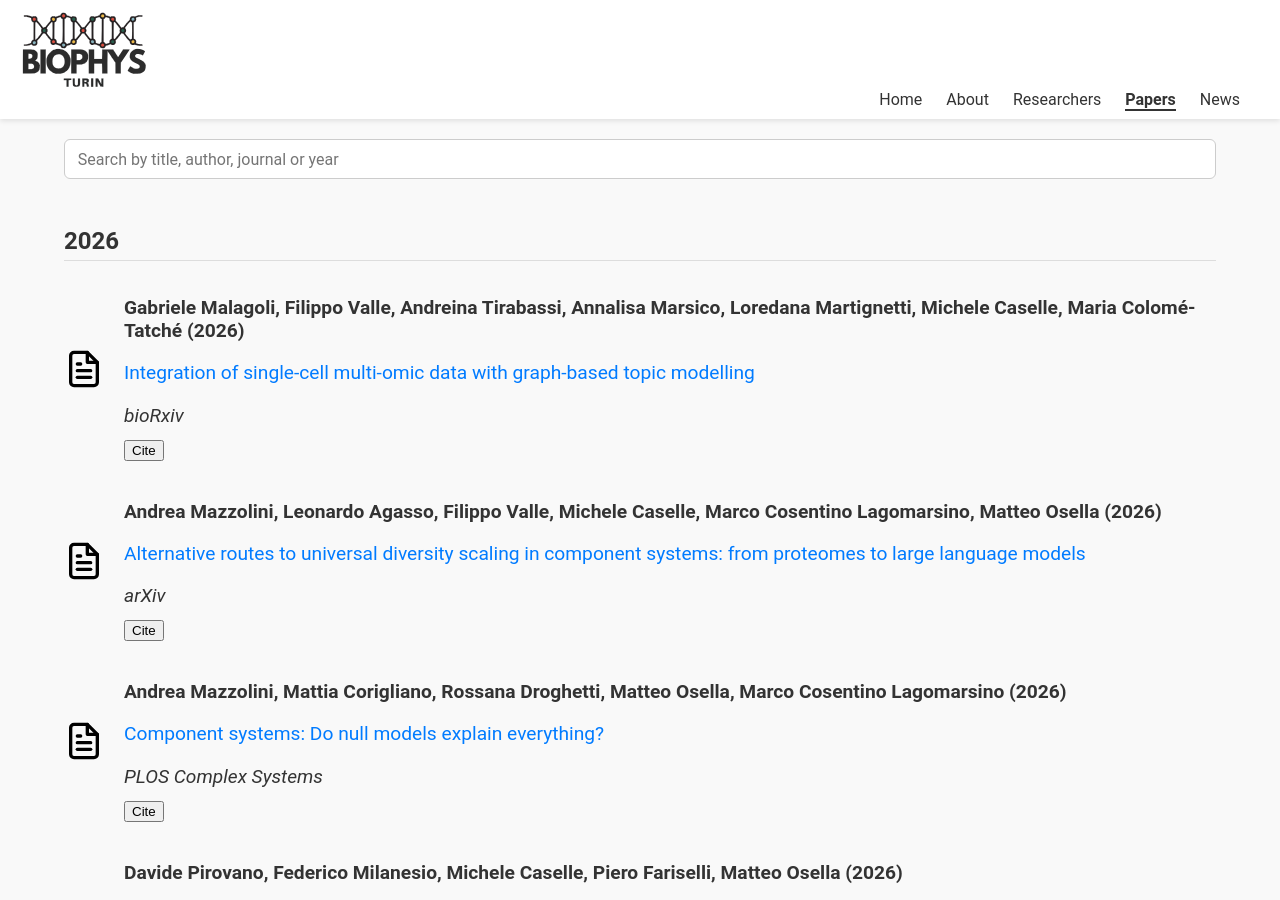
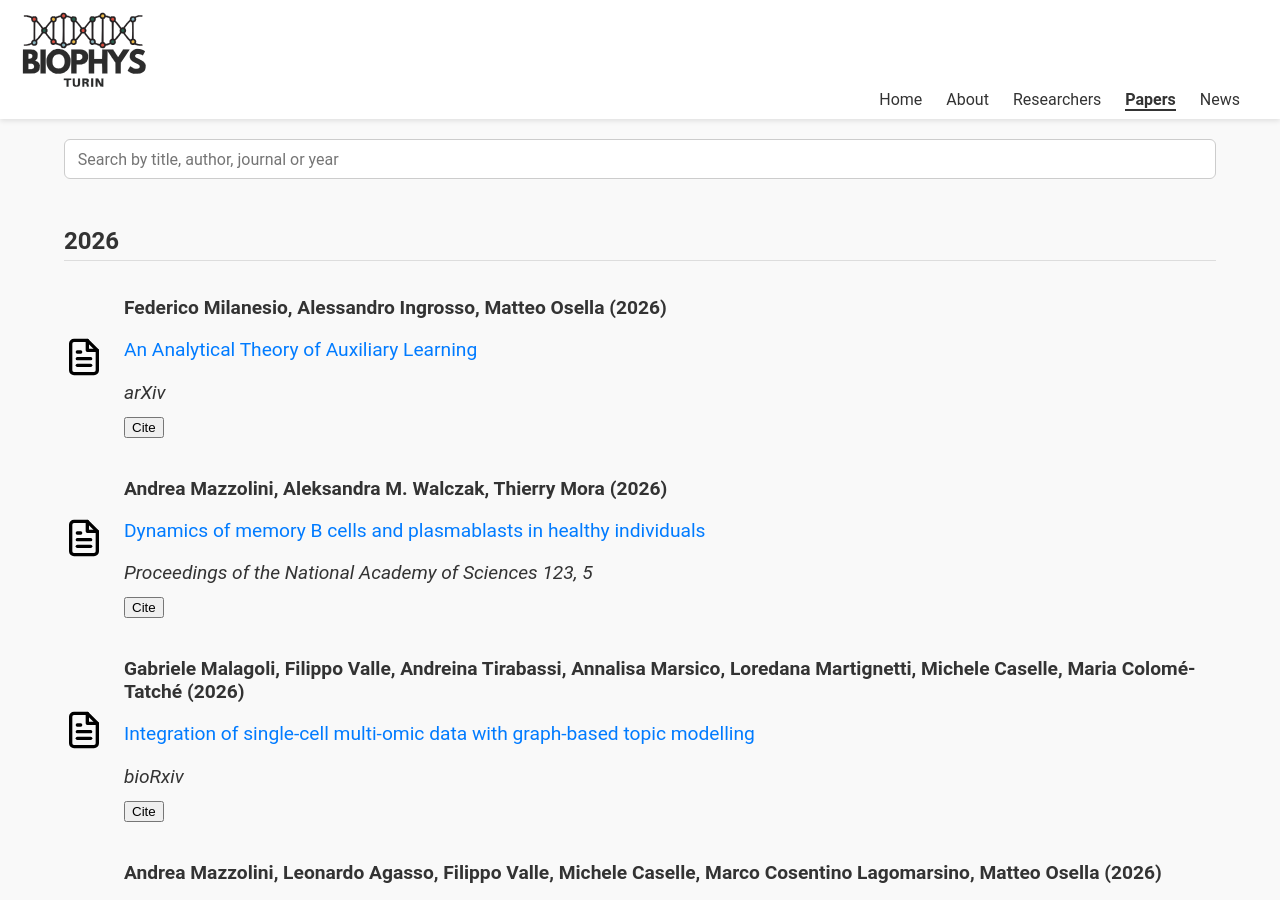
Before and after one commit to BioPhys-Turin/biophys-turin.github.io, a Jekyll site: the page built from papers.html, in a window 1280 px wide and 900 px high. Built offline with Jekyll 4.4.1, drawn with Linux system fonts in a browser that asks for light colours; some of the changed text lies outside the part shown.

Commit message:
Propose new papers from OpenAlex

```diff
--- a/_data/papers.json
+++ b/_data/papers.json
@@ -1,4 +1,40 @@
 [
+  {
+    "type": "misc",
+    "title": "An Analytical Theory of Auxiliary Learning",
+    "link": "https://doi.org/10.48550/arxiv.2609.29774",
+    "author": "Federico Milanesio, Alessandro Ingrosso, Matteo Osella",
+    "year": "2026",
+    "month": "sep",
+    "journal": "arXiv",
+    "doi": "10.48550/arxiv.2609.29774"
+  },
+  {
+    "type": "article",
+    "title": "Dynamics of memory B cells and plasmablasts in healthy individuals",
+    "link": "https://doi.org/10.1073/pnas.2528141123",
+    "author": "Andrea Mazzolini, Aleksandra M. Walczak, Thierry Mora",
+    "year": "2026",
+    "month": "jan",
+    "journal": "Proceedings of the National Academy of Sciences",
+    "volume": "123",
+    "number": "5",
+    "pages": "e2528141123",
+    "doi": "10.1073/pnas.2528141123"
+  },
+  {
+    "type": "article",
+    "title": "Casimir effect in critical O( N ) models from nonequilibrium Monte Carlo simulations",
+    "link": "https://doi.org/10.1103/lcvl-dgv4",
+    "author": "Andrea Bulgarelli, Michele Caselle, Alessandro Nada, Marco Panero C",
+    "year": "2025",
+    "month": "nov",
+    "journal": "Physical review. E",
+    "volume": "112",
+    "number": "6",
+    "pages": "064126",
+    "doi": "10.1103/lcvl-dgv4"
+  },
   {
     "type": "misc",
     "title": "Integration of single-cell multi-omic data with graph-based topic modelling",
```
Also changed, not shown: tools/papers_seen.json (+12 -0 lines).
